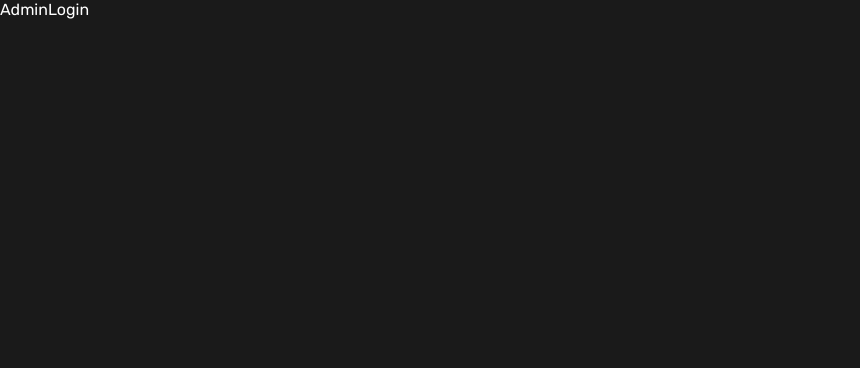
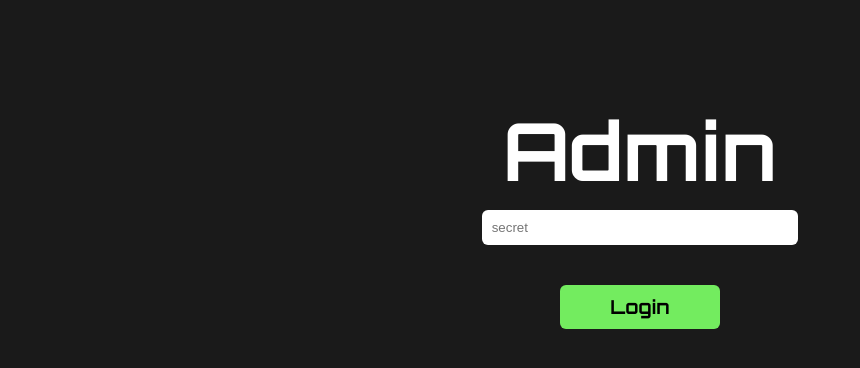
Before and after one commit to alona-daphna/Django-React-Blog, a React (Vite) app in the folder blog-frontend/: page /admin in a window 1280 px wide. Shown: the top 368 px of the page, without its empty margins (0-860 px from the left). Built offline with nearby package versions, Linux system fonts and the light colour scheme.

Commit message:
added styles to admin login page

```diff
--- a/blog-frontend/src/index.css
+++ b/blog-frontend/src/index.css
@@ -1,10 +1,10 @@
 @import url('https://fonts.googleapis.com/css2?family=Rubik:wght@400;500;600;700;800&display=swap');
+@import url('https://fonts.googleapis.com/css2?family=Orbitron:wght@400;500;600;700;800;900&display=swap');
 
-#root {
+body {
+  font-family: 'Rubik', sans-serif;
+  color: white;
   background: #1a1a1a;
-  color: white;
-  height: 100vh;
-  font-family: 'Rubik', sans-serif;
 }
 
 * {
@@ -16,3 +16,46 @@
   text-decoration: none;
   box-sizing: border-box;
 }
+
+.admin-login {
+  max-width: 600px;
+  margin: auto;
+  text-align: center;
+  margin-top: 100px;
+}
+
+.admin-login h1 {
+  margin-bottom: 10px;
+  font-size: 5rem;
+  font-family: 'Orbitron', sans-serif;
+}
+
+.admin-login form {
+  display: flex;
+  flex-direction: column;
+  align-items: center;
+  gap: 40px;
+}
+
+.admin-login input {
+  height: 2.2rem;
+  aspect-ratio: 9/1;
+  border-radius: 6px;
+  padding-left: 10px;
+}
+
+.admin-login input:focus {
+  border: #73ec5f 2px solid;
+  background: #1a1a1a;
+  transition: all 100ms ease-in-out;
+}
+
+.admin-login button {
+  width: fit-content;
+  padding: 10px 50px;
+  border-radius: 6px;
+  background: #73ec5f;
+  font-family: 'Orbitron', sans-serif;
+  font-weight: 700;
+  font-size: 1.2rem;
+}
--- a/blog-frontend/src/views/AdminLogin.tsx
+++ b/blog-frontend/src/views/AdminLogin.tsx
@@ -1,5 +1,25 @@
 import React from 'react';
+import { useNavigate } from 'react-router-dom';
 
 export const AdminLogin = () => {
-  return <div>AdminLogin</div>;
+  const navigate = useNavigate();
+  const handleLogin = (e: React.MouseEvent<HTMLElement>) => {
+    e.preventDefault();
+
+    // if secret valid
+    if (true) {
+      // set token in local storage
+      navigate('/');
+    }
+  };
+
+  return (
+    <div className="admin-login">
+      <h1>Admin</h1>
+      <form>
+        <input type="text" placeholder="secret" />
+        <button onClick={handleLogin}>Login</button>
+      </form>
+    </div>
+  );
 };
```
